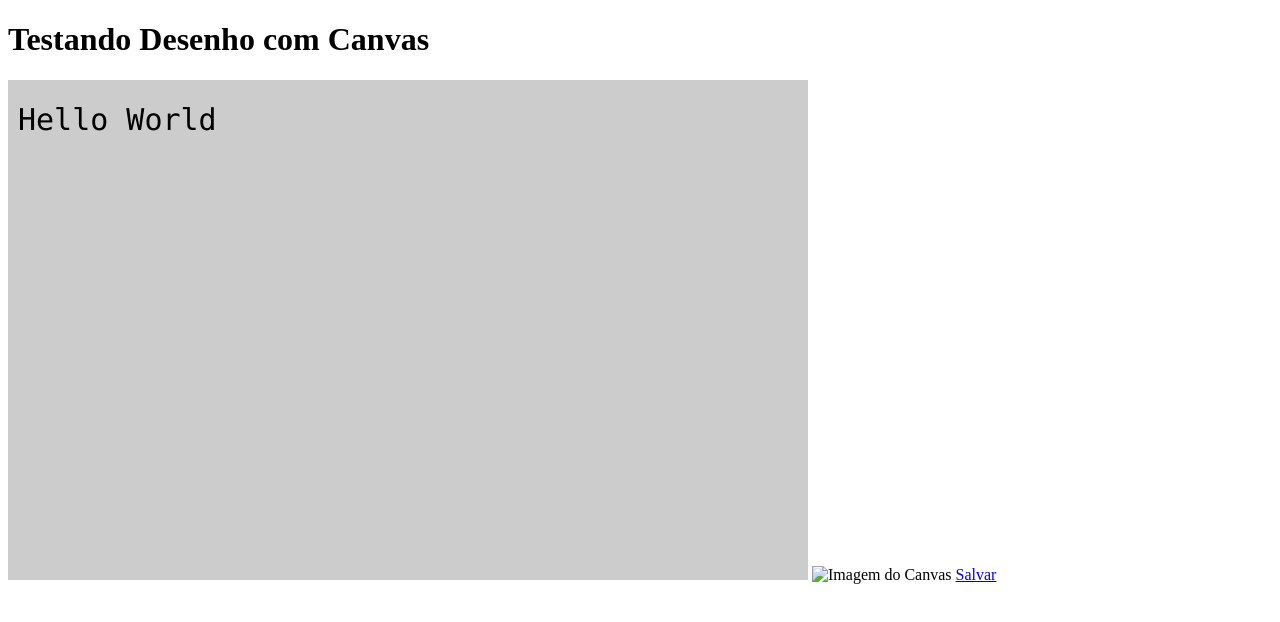
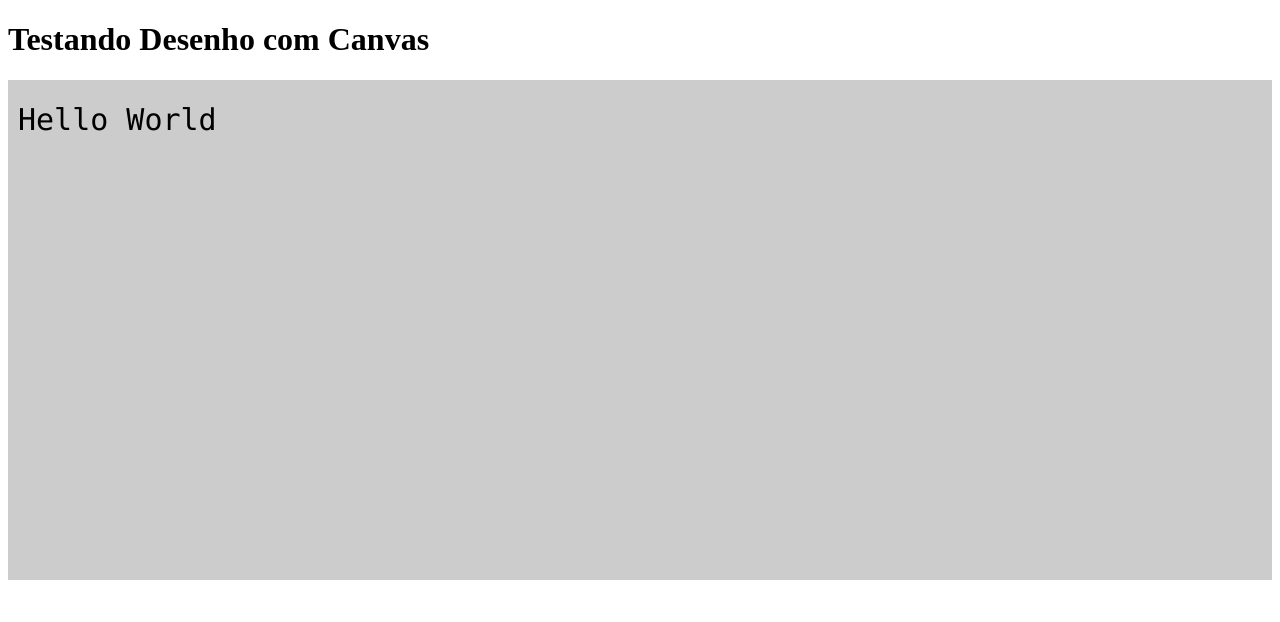
Before and after one commit to lucasaugustodeveloper/editor_photos, a plain HTML site: page index.html in a window 1280 px wide. Drawn offline with nearby package versions, Linux system fonts and the light colour scheme.

Commit message:
adicionado comentario pra desativar click com jquery

```diff
--- a/index.html
+++ b/index.html
@@ -24,13 +24,11 @@
 	<h1>Testando Desenho com Canvas</h1>
 
 	<canvas id="image"></canvas>
-	<img id="imageCanvas" alt="Imagem do Canvas" crossOrigin="Anonymous">
-	<a href="#" class="salvar">Salvar</a>
 
 	<script src="https://cdnjs.cloudflare.com/ajax/libs/gsap/1.20.2/TweenMax.min.js"></script>
 	<!-- forma livre -->
 	<script>
-		const largura = 800
+		const largura = document.body.clientWidth
 		const altura = 500
 
 		const canvas = document.querySelector('#image')
@@ -53,7 +51,8 @@
 				ctx.stroke()
 			}
 		}
-
+// para desabilitar o click utilizar o jquery
+// $('seletor').click('false')
 	//<!-- pinned -->
 
 		const positionMouse = (canvas, evt) => {
@@ -75,10 +74,13 @@
 			}
 		}
 		const draw_b = (evt) => {
-			canvas.addEventListener('dbclick', (evt) => {
-				let mousePos = positionMouse(canvas, evt)
+			const pin = []
+			canvas.addEventListener('click', (evt) => {
+				const mousePos = positionMouse(canvas, evt)
 				ctx.fillRect(`${mousePos.x}`, `${mousePos.y}`, 12, 12)
-				console.log(`${mousePos.x} ${mousePos.y}`)
+				// console.log(`${mousePos.x} ${mousePos.y}`)
+				pin.push({ x: mousePos.x, y: mousePos.y })
+				console.log(pin)
 			})
 		}
 		const startup = () => {
@@ -108,7 +110,7 @@
 
 	//<!-- salvar como imagem -->
 
-		const salvarImagem = new Imagem()
+		const salvarImagem = new Image()
 		salvarImagem.onload = () => {
 			console.log('Loaded image')
 			ctx.drawImage(image, 0, 0, canvas.width, canvas.height)
```
